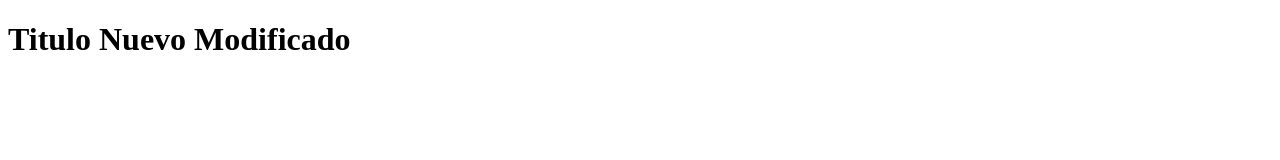
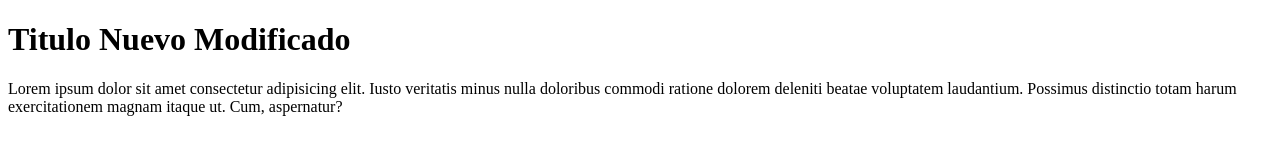
Before and after one commit to dyh135ru/hello-world-git, a plain HTML site: page index.html in a window 1280 px wide. Drawn offline with Linux system fonts and the light colour scheme.

Commit message:
Se agrego un parrafo en index

```diff
--- a/index.html
+++ b/index.html
@@ -5,6 +5,12 @@
     <meta name="viewport" content="width=device-width, initial-scale=1.0" />
     <title>Demo Git</title>
     <h1>Titulo Nuevo Modificado</h1>
+    <p>
+      Lorem ipsum dolor sit amet consectetur adipisicing elit. Iusto veritatis
+      minus nulla doloribus commodi ratione dolorem deleniti beatae voluptatem
+      laudantium. Possimus distinctio totam harum exercitationem magnam itaque
+      ut. Cum, aspernatur?
+    </p>
   </head>
   <body></body>
 </html>
```
